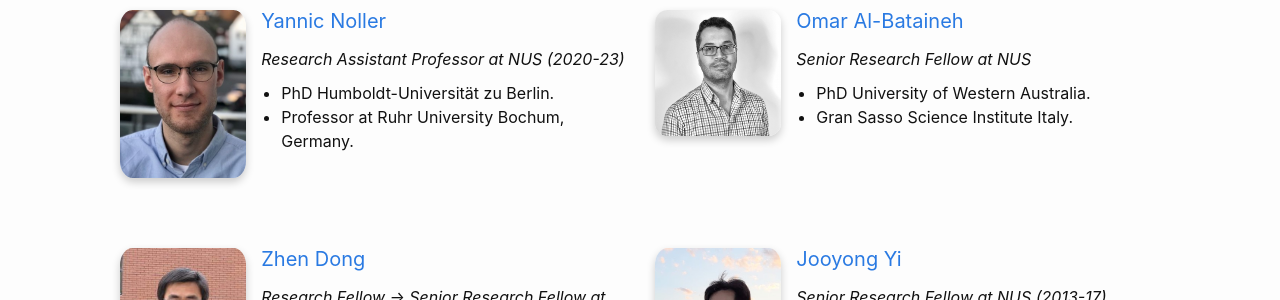
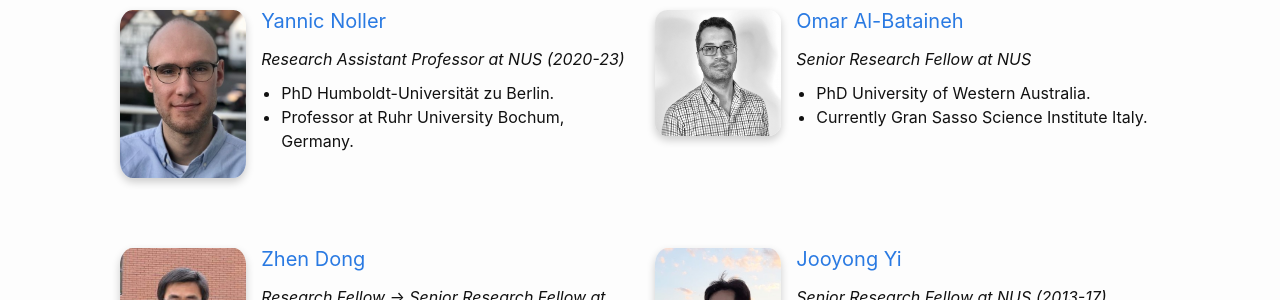
Before and after one commit to nus-tss/nus-tss.github.io, a Jekyll site: the page built from _pages/team.md, in a window 1280 px wide and 900 px high, scrolled down 5171 px. Shown: the part 153-453 px from the top of the window. Built offline with Jekyll 4.4.1, drawn with Linux system fonts in a browser that asks for light colours; nearby versions of some CDN libraries.

Commit message:
Update postdoc-alumni.yml

```diff
--- a/_data/team/postdoc-alumni.yml
+++ b/_data/team/postdoc-alumni.yml
@@ -28,7 +28,7 @@
   role-nus: Senior Research Fellow
   phd: University of Western Australia
   website: https://omarbat92.github.io/omar-website/
-  next: Gran Sasso Science Institute Italy
+  next: Currently Gran Sasso Science Institute Italy
 
 - name: Zhen Dong
   photo: zhendong.jpg
```
